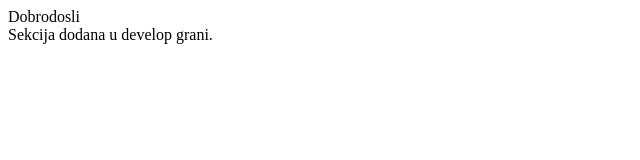
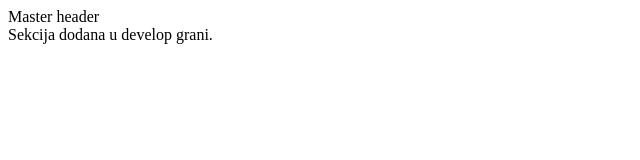
Before and after one commit to ramicboris/vezba-sa-casa, a plain HTML site: page index.html in a window 1280 px wide. Shown: the full height of the page, 0-640 px from the left. Drawn offline with Linux system fonts and the light colour scheme.

Commit message:
izmenjen header

```diff
--- a/index.html
+++ b/index.html
@@ -7,7 +7,7 @@
     <title>Git vezba</title>
 </head>
 <body>
-    <header>Dobrodosli</header>
+    <header>Master header</header>
     <main>
         Sekcija dodana u develop grani.
     </main>
```
